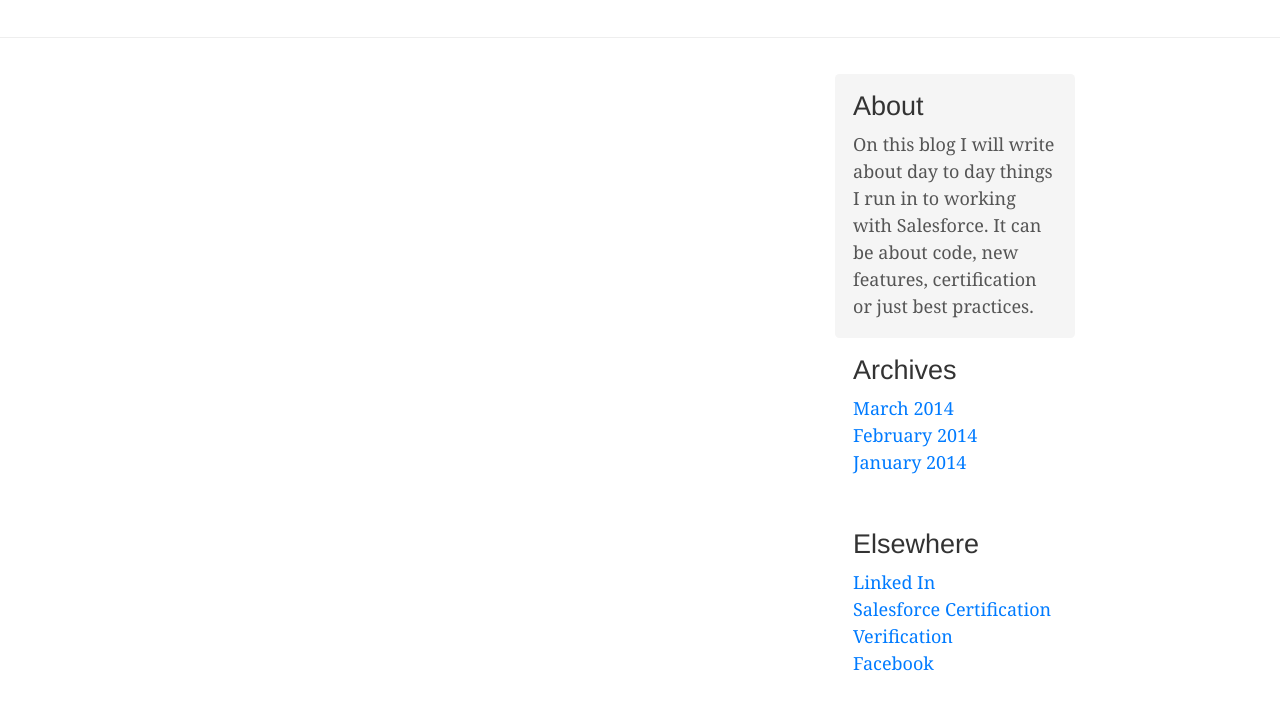
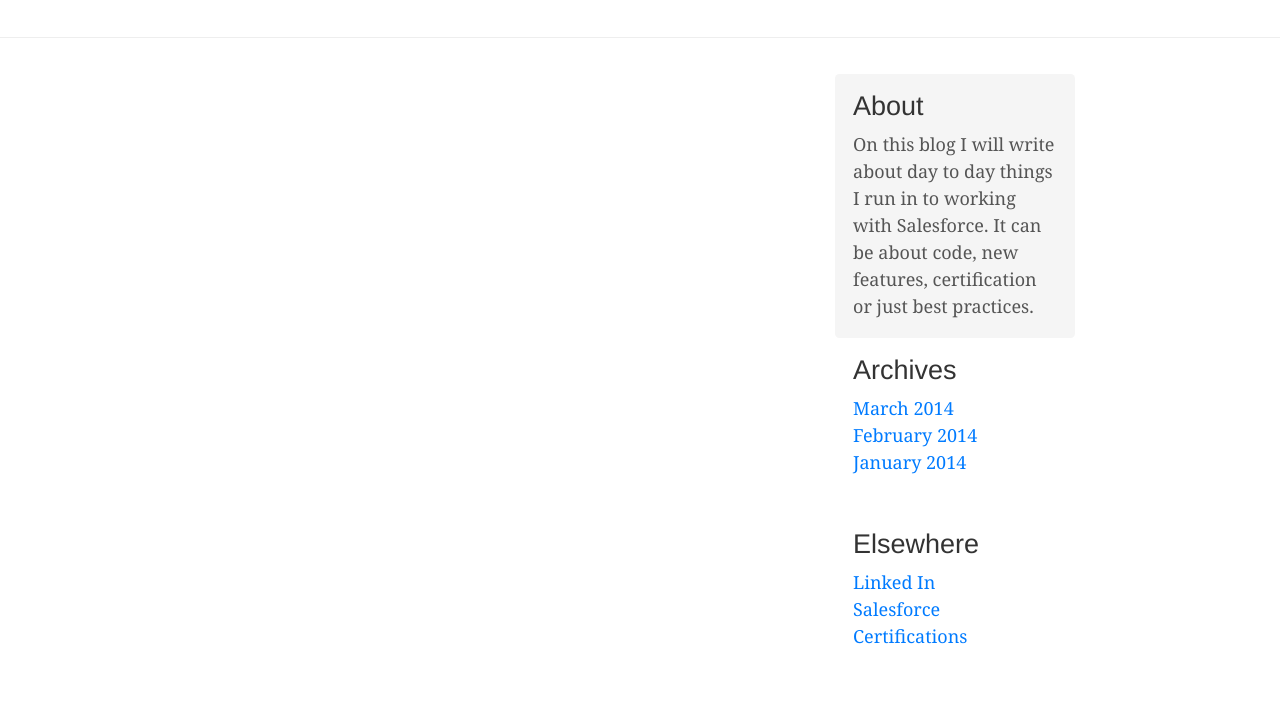
Before and after one commit to dhict/MySalesforceDay, a plain HTML site: page index.html in a window 1280 px wide. Shown: the part 219-928 px from the top of the page. After the commit the page ends 905 px from the top, so only its background shows below. Drawn offline with nearby package versions, Linux system fonts and the light colour scheme.

Commit message:
Update sidebar

```diff
--- a/index.html
+++ b/index.html
@@ -49,8 +49,7 @@
             <h4>Elsewhere</h4>
             <ol class="list-unstyled">
               <li><a href="#">Linked In</a></li>
-              <li><a href="#">Salesforce Certification Verification</a></li>
-              <li><a href="#">Facebook</a></li>
+              <li><a href="#">Salesforce Certifications</a></li>
             </ol>
           </div>
         </div>
```
